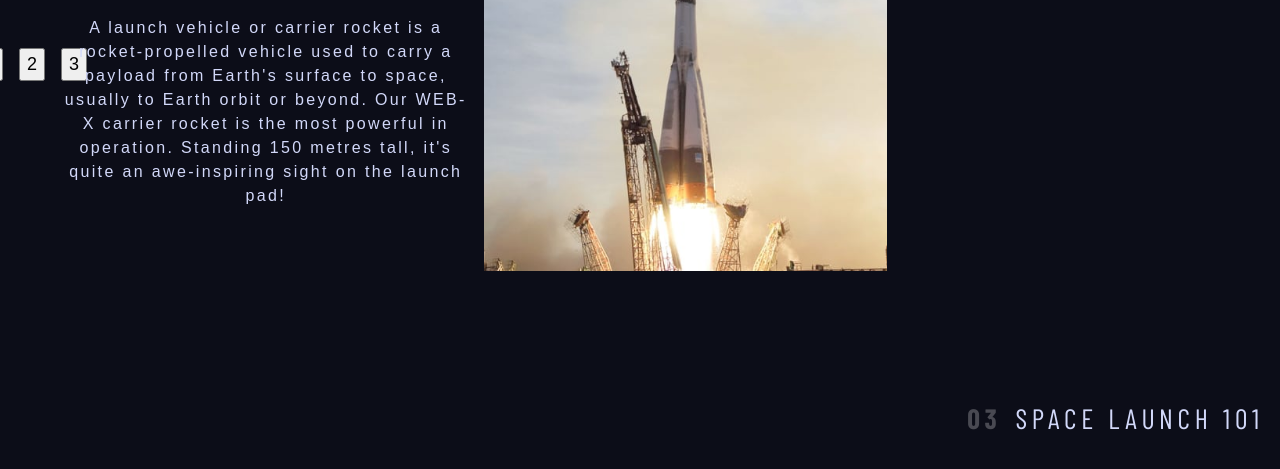
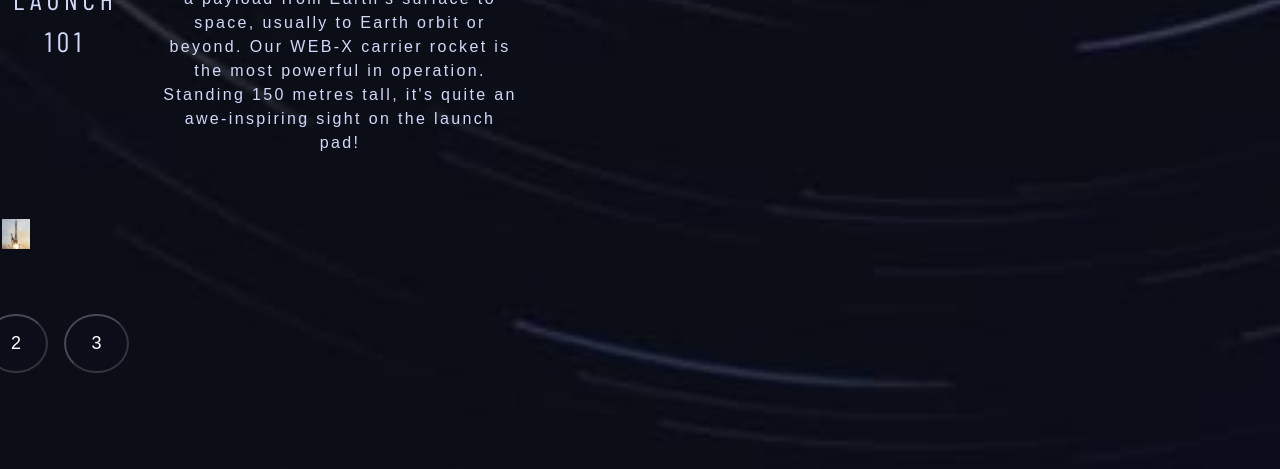
Before and after one commit to Ayush1M/Space-tourism-Website, a plain HTML site: page technology.html in a window 1280 px wide. Shown: the part 331-800 px from the top of the page. Drawn offline with nearby package versions, Linux system fonts and the light colour scheme.

Commit message:
Added styling for technology page.

```diff
--- a/index.css
+++ b/index.css
@@ -324,7 +324,7 @@ select{
 }
 
 .mobile-size{
-    max-width: 60ch;
+    max-width: 40ch;
 }
 
 .logo{
@@ -480,6 +480,27 @@ select{
     background-color: hsl(var(--clr-white) / 1);
 }
 
+.numbered-indicators > *{
+    cursor: pointer;
+    border-radius: 50%;
+    padding: .8em 1.4em;
+    display: flex;
+    margin-bottom: .8em;
+    border-color: hsl( var(--clr-white) / .25 );
+    background-color: hsl( var(--clr-dark) );
+    color: hsl( var(--clr-white) );
+}
+
+.numbered-indicators > *:hover,
+.numbered-indicators > *:focus {
+    border-color: hsl( var(--clr-white) / 1 );
+}
+
+.numbered-indicators > [aria-selected="true"] {
+    background-color: hsl( var(--clr-white) / 1);
+    color: hsl( var(--clr-dark) );
+}
+
 /* ----- Page Specific ----- */
 
 body{
@@ -544,6 +565,25 @@ body{
     }
 }
 
+/* ------technology------ */
+
+.technology{
+    background-image: url(assets/technology/background-technology-mobile.jpg);
+}
+
+@media(min-width:35em){
+    .crew{
+        background-image: url(assets/technology/background-technology-tablet.jpg);
+    }
+}
+
+@media(min-width:55em){
+    .crew{
+       background-image: url(assets/technology/background-technology-desktop.jpg);
+    }
+}
+
+
 .grid-container{
     display: grid;
     text-align: center;
@@ -552,8 +592,13 @@ body{
     padding-inline: 1rem;
 }
 
-.grid-container--destination{
+.grid-container--destination,
+.grid-container--technology{
     row-gap: 5%;
+}
+
+.grid-container--technology{
+    padding-inline: 0;
 }
 
 .numbered-title{
@@ -630,6 +675,30 @@ body{
     padding-bottom: 1.5rem;
 }
 
+
+/*-----technology------ */
+
+.grid-container--technology{
+    grid-template-areas:
+        'title'
+        'image'
+        'tabs'
+        'content';
+}
+
+.grid-container--technology > picture{
+    grid-area: image;
+}
+
+.grid-container--technology > .numbered-indicators{
+    grid-area: tabs;
+}
+
+.grid-container--technology > .crew-info{
+    grid-area: content;
+}
+
+
 @media(min-width: 35em){
     .numbered-title{
         justify-self: start;
@@ -689,7 +758,8 @@ body{
     }
 
     .grid-container--destination > picture,
-    .grid-container--crew > picture{
+    .grid-container--crew > picture,
+    .grid-container--technology > picture{
         max-width: 90%;
     }
 
```
